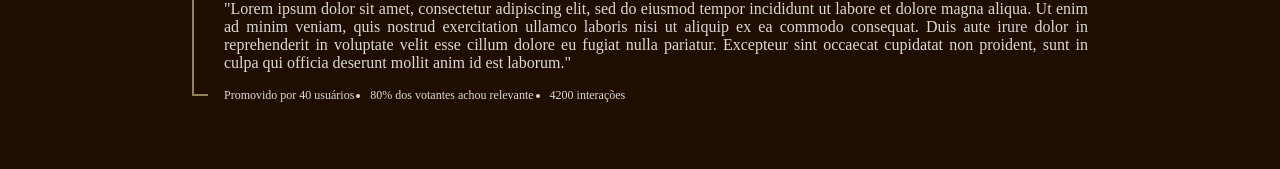
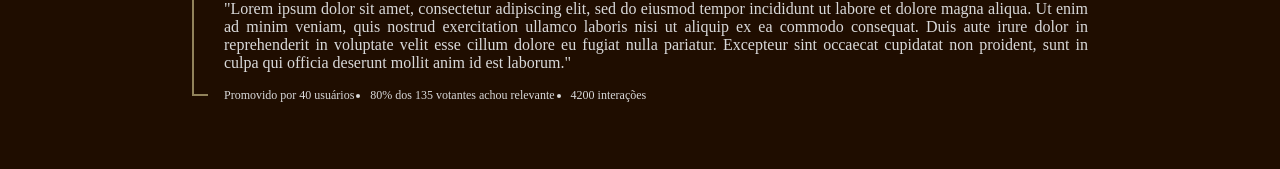
Before and after one commit to joallace/colcom, a React (Vite) app: page /promoted in a window 1280 px wide. Shown: the part 131-300 px from the top of the page. Built offline with nearby package versions, Linux system fonts and the light colour scheme.

Commit message:
Minor changes

```diff
--- a/src/assets/scss/_navbar.scss
+++ b/src/assets/scss/_navbar.scss
@@ -78,6 +78,7 @@ nav{
     background-color: white;
     border-radius: 50%;
     overflow: hidden;
+    cursor: pointer;
 }
 
 .nav-right{
--- a/src/components/Navbar.jsx
+++ b/src/components/Navbar.jsx
@@ -1,6 +1,6 @@
 import React from "react"
-import { NavLink } from "react-router-dom"
-import { PiMagnifyingGlassBold, PiUser } from "react-icons/pi"
+import { NavLink, Link } from "react-router-dom"
+import { PiMagnifyingGlassBold, PiUser, PiPlusBold } from "react-icons/pi"
 
 import Icon from "./Icon"
 import { screenSm } from "../assets/scss/_export.module.scss"
@@ -20,9 +20,9 @@ export default function Navbar() {
   return (
     <nav className="nav">
       <div>
-        <NavLink to="/" className="nav-icon">
+        <Link to="/" className="nav-icon">
           <Icon isDesktop={isDesktop} />
-        </NavLink>
+        </Link>
         <ul>
           <li>
             <NavLink to="/promoted">promovido</NavLink>
@@ -39,7 +39,7 @@ export default function Navbar() {
         {isDesktop ?
           <>
             <input className="nav-searchbar" placeholder="pesquisar..." />
-            <text style={{ fontWeight: "bolder", fontSize: "1.5rem" }}>+</text>
+            <Link to="/write"><PiPlusBold style={{ fontSize: "1.5rem" }}/></Link>
           </>
           :
           <PiMagnifyingGlassBold style={{ fontSize: "1.25rem" }} />
--- a/src/components/Topic.jsx
+++ b/src/components/Topic.jsx
@@ -27,7 +27,7 @@ export default function Topic({ title, posts, metrics, bookmarked = true, ...rem
                 "Lorem ipsum dolor sit amet, consectetur adipiscing elit, sed do eiusmod tempor incididunt ut labore et dolore magna aliqua. Ut enim ad minim veniam, quis nostrud exercitation ullamco laboris nisi ut aliquip ex ea commodo consequat. Duis aute irure dolor in reprehenderit in voluptate velit esse cillum dolore eu fugiat nulla pariatur. Excepteur sint occaecat cupidatat non proident, sunt in culpa qui officia deserunt mollit anim id est laborum."
                 <ul className="metrics">
                     <li>Promovido por 40 usuários</li>
-                    <li>80% dos votantes achou relevante</li>
+                    <li>80% dos 135 votantes achou relevante</li>
                     <li>4200 interações</li>
                 </ul>
             </div>
```
